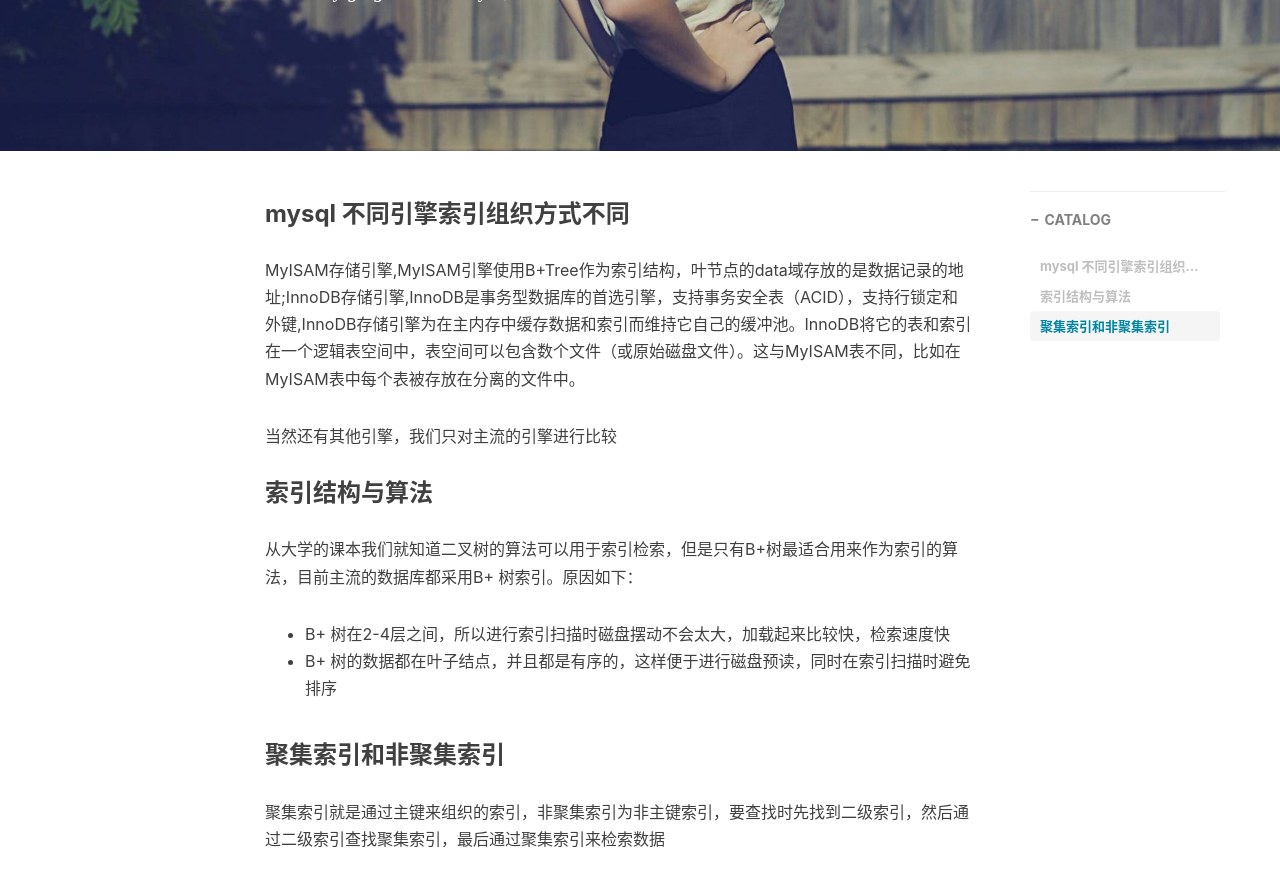
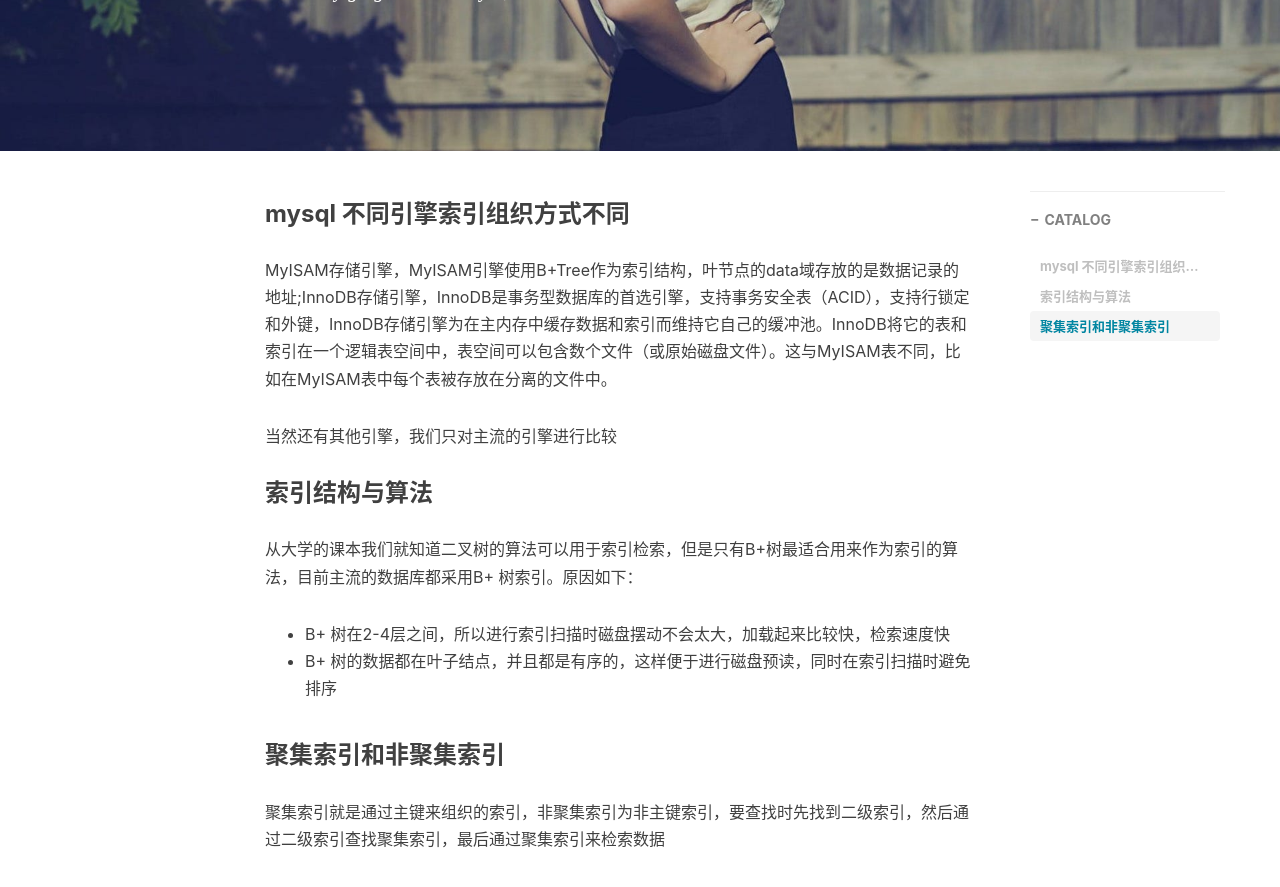
Before and after one commit to gregoriusxu/gregoriusxu.github.io, a Jekyll site: the page built from _posts/2019-07-03-mysql索引.md, in a window 1280 px wide and 900 px high, scrolled down 372 px. Shown: the top 887 px of the window. Built offline with Jekyll 4.4.1, drawn with Linux system fonts in a browser that asks for light colours; nearby versions of some CDN libraries; comment, search, counter and statistics services are not loaded.

Commit message:
修改标点

```diff
--- a/_posts/2019-07-03-mysql索引.md
+++ b/_posts/2019-07-03-mysql索引.md
@@ -13,7 +13,7 @@ tags:
 
 ### mysql 不同引擎索引组织方式不同
 
-MyISAM存储引擎,MyISAM引擎使用B+Tree作为索引结构，叶节点的data域存放的是数据记录的地址;InnoDB存储引擎,InnoDB是事务型数据库的首选引擎，支持事务安全表（ACID），支持行锁定和外键,InnoDB存储引擎为在主内存中缓存数据和索引而维持它自己的缓冲池。InnoDB将它的表和索引在一个逻辑表空间中，表空间可以包含数个文件（或原始磁盘文件）。这与MyISAM表不同，比如在MyISAM表中每个表被存放在分离的文件中。
+MyISAM存储引擎，MyISAM引擎使用B+Tree作为索引结构，叶节点的data域存放的是数据记录的地址;InnoDB存储引擎，InnoDB是事务型数据库的首选引擎，支持事务安全表（ACID），支持行锁定和外键，InnoDB存储引擎为在主内存中缓存数据和索引而维持它自己的缓冲池。InnoDB将它的表和索引在一个逻辑表空间中，表空间可以包含数个文件（或原始磁盘文件）。这与MyISAM表不同，比如在MyISAM表中每个表被存放在分离的文件中。
 
 当然还有其他引擎，我们只对主流的引擎进行比较
 
```
